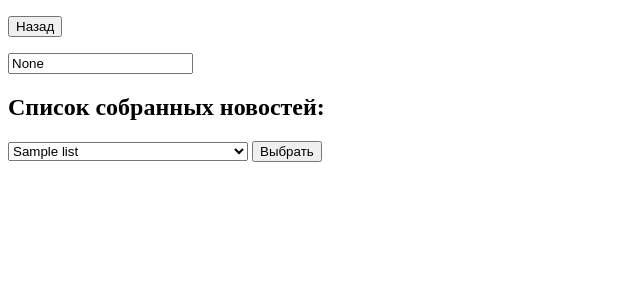
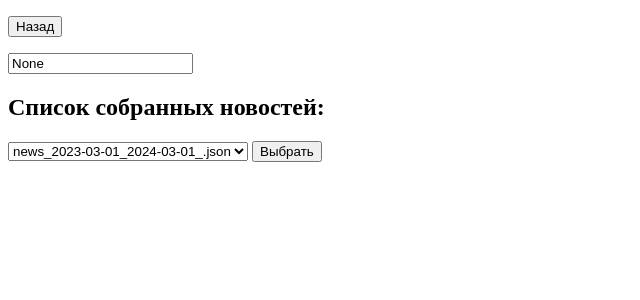
Before and after one commit to DmitriyTyryshkin/Final, a Django app: page /model_selection/ in a window 1280 px wide. Shown: the top 300 px of the page, without its empty margins (0-640 px from the left). Run offline with Django 4.2, Linux system fonts and the light colour scheme; tables that the repository leaves empty hold one stand-in row (values such as "Sample post").

Commit message:
фикс списка собранных новостей

```diff
--- a/ValueForecastingServer/templates/home_page.html
+++ b/ValueForecastingServer/templates/home_page.html
@@ -34,11 +34,9 @@
     <h2>Список моделей:</h2>
     <select name="select_model">
         <option value="SBER_model_86.92">SBER_model_86.92</option>
-        {% if models_list.count > 0 %}
         {% for model in models_list %}
         <option value= model.name>{{ model.name }}</option>
         {% endfor %}
-        {% endif %}
     </select>
     <input type="submit" value="Выбрать">
     </form>
--- a/ValueForecastingServer/templates/model_forecasting.html
+++ b/ValueForecastingServer/templates/model_forecasting.html
@@ -19,6 +19,7 @@
     {% csrf_token %}
     <h2>Список собранных новостей:</h2>
     <select name="select_interval">
+        <option value="news_2023-03-01_2024-03-01_.json">news_2023-03-01_2024-03-01_.json</option>
         {% for news in news_list %}
         <option value={{news.name}}>{{news.name}}</option>
         {% endfor %}
--- a/ValueForecastingServer/views.py
+++ b/ValueForecastingServer/views.py
@@ -78,8 +78,6 @@ def get_news(request):
 def select_model(request):
     if request.method == 'GET':
         model_name = request.GET.get("select_model")
-        News_list.objects.create(name='news_2023-03-01_2024-03-01_.json', start_date='2023-03-01',
-                                 end_date='2024-03-01')
         news = News_list.objects.all()
         return render(request, 'model_forecasting.html', {'model_name': model_name, 'news_list': news})
 
```
